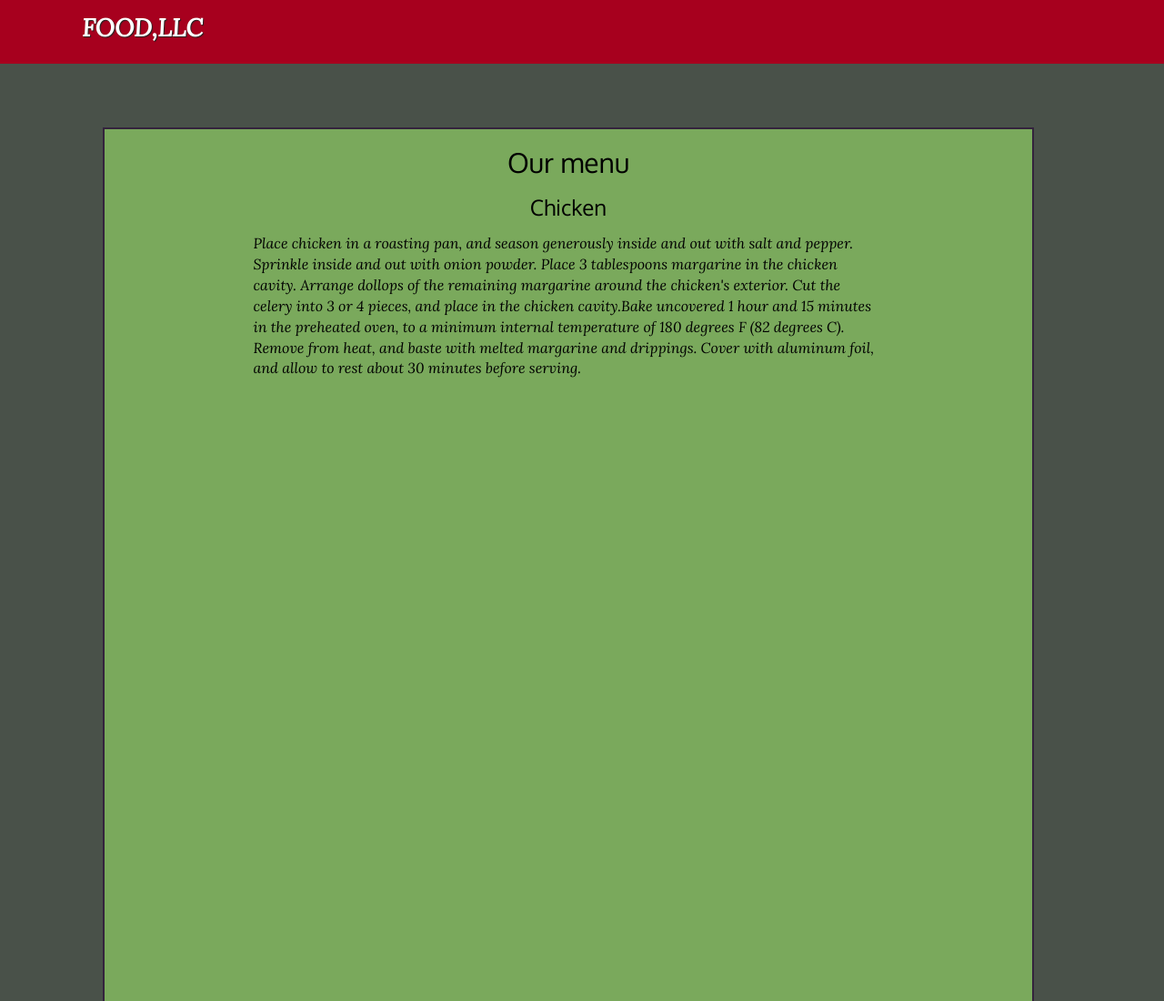
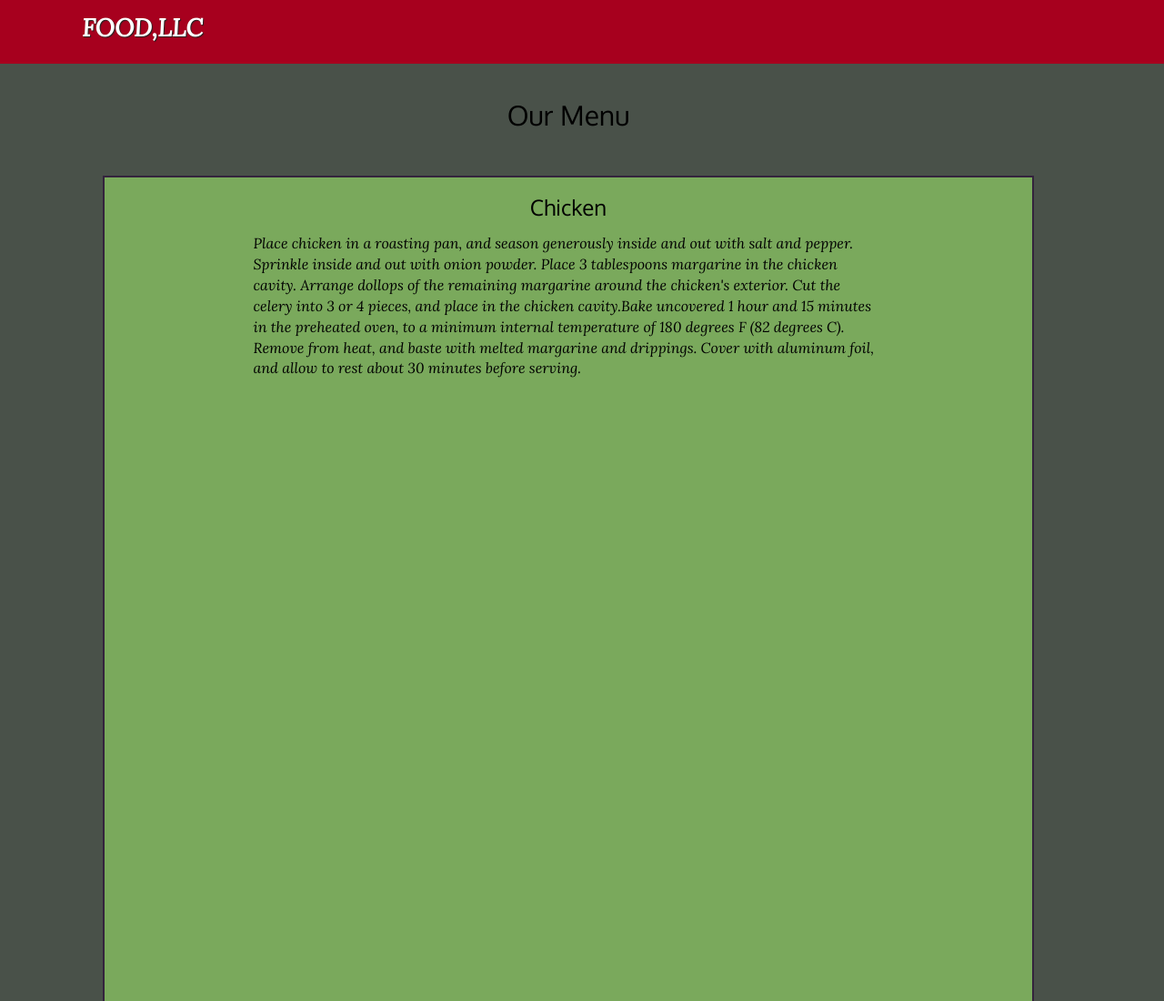
Before and after one commit to elmira26/mod3_solution, a plain HTML site: page index.html in a window 1280 px wide. Shown: the top 1100 px of the page at 91% size. Drawn offline with Linux system fonts and the light colour scheme.

Commit message:
final addition

```diff
--- a/index.html
+++ b/index.html
@@ -30,7 +30,7 @@
 		  	<ul id="nav-list" class="nav navbar-nav navbar-right visible-xs">
 		  		<li>
 		  			<a href="menu-categories.html">
-		  				<span class="glyphicon glyphicon-certificate visible-md visible-lg"></span><br class="hidden-xs">sushi
+		  				<span class="glyphicon glyphicon-certificate visible-md visible-lg"></span><hr class="hidden-xs">sushi
 		  			</a>
 		  		</li>
 		  	<li>
@@ -52,8 +52,9 @@
 		</nav>
 	</header>
 	<div class="row">
+		<h2>Our Menu</h2>
 	  <div id="main-content" class="conteiner fluid">
-	  	<section id="content" class="col-xs-12"><h2>Our menu</h2><h3>Chicken </h3><p>Place chicken in a roasting pan, and season generously inside and out with salt and pepper. Sprinkle inside and out with onion powder. Place 3 tablespoons margarine in the chicken cavity. Arrange dollops of the remaining margarine around the chicken's exterior. Cut the celery into 3 or 4 pieces, and place in the chicken cavity.Bake uncovered 1 hour and 15 minutes in the preheated oven, to a minimum internal temperature of 180 degrees F (82 degrees C). Remove from heat, and baste with melted margarine and drippings. Cover with aluminum foil, and allow to rest about 30 minutes before serving.</p></section></div>
+	  	<section id="content" class="col-xs-12"><h3>Chicken </h3><p>Place chicken in a roasting pan, and season generously inside and out with salt and pepper. Sprinkle inside and out with onion powder. Place 3 tablespoons margarine in the chicken cavity. Arrange dollops of the remaining margarine around the chicken's exterior. Cut the celery into 3 or 4 pieces, and place in the chicken cavity.Bake uncovered 1 hour and 15 minutes in the preheated oven, to a minimum internal temperature of 180 degrees F (82 degrees C). Remove from heat, and baste with melted margarine and drippings. Cover with aluminum foil, and allow to rest about 30 minutes before serving.</p></section></div>
   </div>
 	<script src="js/jquery-2.1.4.min.js"></script>
 	<script src="js/bootstrap.min.js"></script>
```
